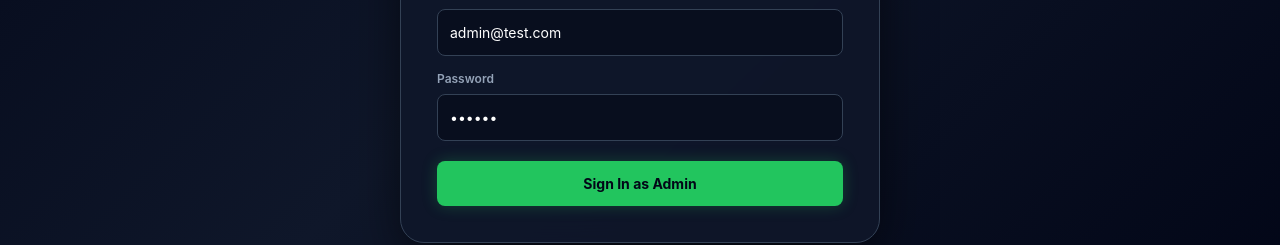
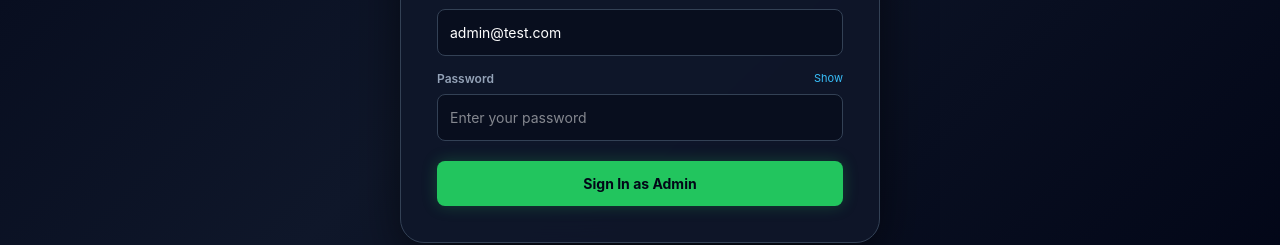
Before and after one commit to harsh1806-web/rehab-system, a Next.js app: page /login in a window 1280 px wide. Shown: the part 495-740 px from the top of the page. Built offline with nearby package versions, Linux system fonts and the light colour scheme; no server answers.

Commit message:
Keep password field empty at start and clear on portal switch

```diff
--- a/app/login/page.js
+++ b/app/login/page.js
@@ -7,9 +7,10 @@ import { supabase } from "@/lib/supabase"
 export default function Login() {
   const router = useRouter()
 
-  const [selectedRole, setSelectedRole] = useState("admin") // "admin" | "administrator" | "receptionist" | "doctor"
+  const [selectedRole, setSelectedRole] = useState("admin")
   const [email, setEmail] = useState("admin@test.com")
-  const [password, setPassword] = useState("123456")
+  const [password, setPassword] = useState("") // Empty at start as requested
+  const [showPassword, setShowPassword] = useState(false)
   const [loading, setLoading] = useState(false)
   const [errorMsg, setErrorMsg] = useState("")
 
@@ -64,6 +65,7 @@ export default function Login() {
     if (portal) {
       setEmail(portal.defaultEmail)
     }
+    setPassword("") // Clear password when switching portals
     setErrorMsg("")
   }
 
@@ -280,20 +282,33 @@ export default function Login() {
           </div>
 
           <div>
+            <div style={{ display: "flex", justifyContent: "space-between", alignItems: "center", marginBottom: "6px" }}>
               <label
                 style={{
-                display: "block",
                   fontSize: "12px",
                   color: "#94a3b8",
-                marginBottom: "6px",
                   fontWeight: "600"
                 }}
               >
                 Password
               </label>
+              <button
+                type="button"
+                onClick={() => setShowPassword(!showPassword)}
+                style={{
+                  background: "transparent",
+                  border: "none",
+                  color: "#38bdf8",
+                  fontSize: "11px",
+                  cursor: "pointer"
+                }}
+              >
+                {showPassword ? "Hide" : "Show"}
+              </button>
+            </div>
             <input
-              type="password"
-              placeholder="••••••••"
+              type={showPassword ? "text" : "password"}
+              placeholder="Enter your password"
               value={password}
               onChange={(e) => setPassword(e.target.value)}
               required
```
Lines whose indentation alone changed are shown as unchanged.
